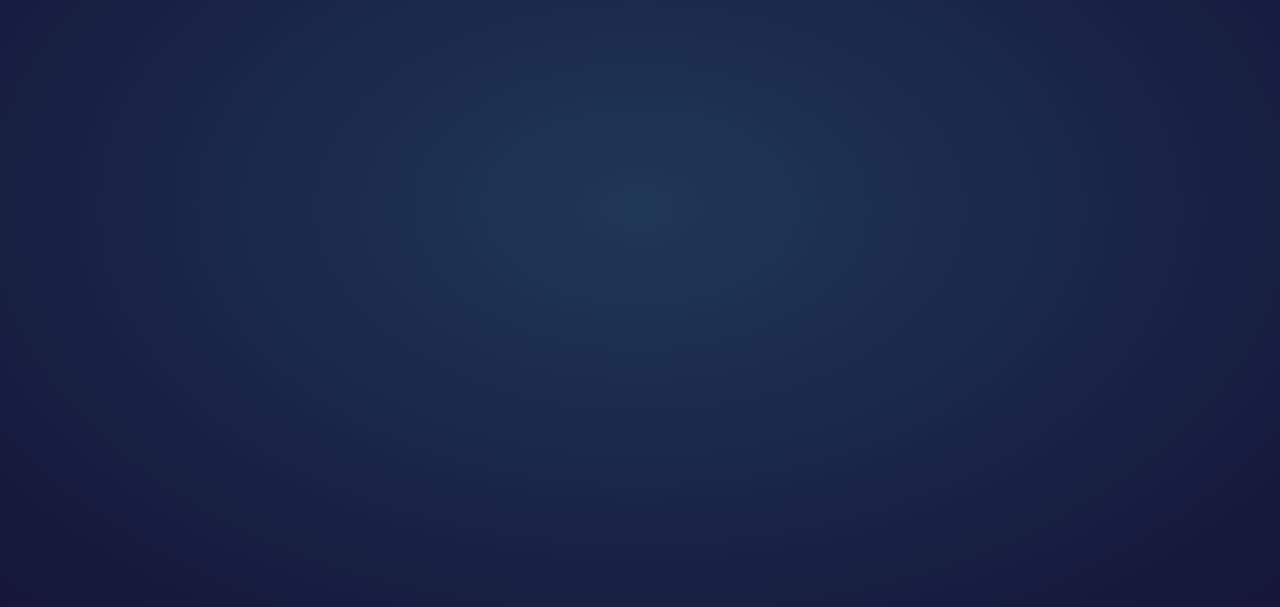
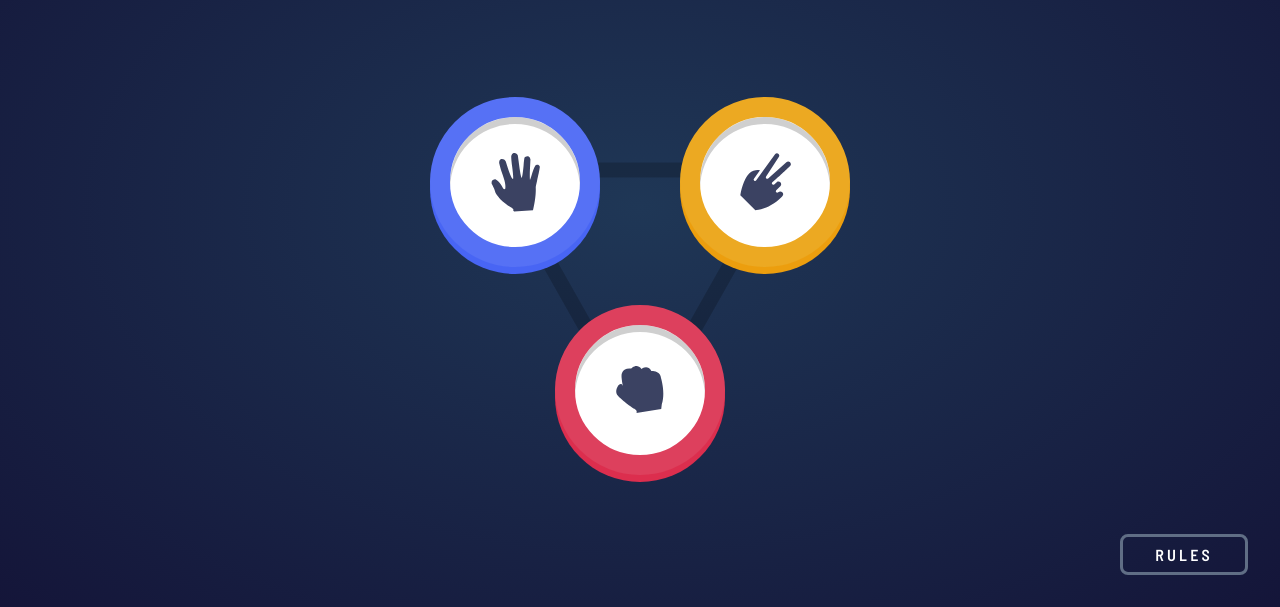
Before and after one commit to SOURABH358/Rock-Paper-Scissor-Game, a plain HTML site: page index.html in a window 1280 px wide. Shown: the part 193-800 px from the top of the page. Drawn offline with Linux system fonts and the light colour scheme.

Commit message:
added step-1

```diff
--- a/index.html
+++ b/index.html
@@ -42,6 +42,20 @@
                 <p>12</p>
             </div>
         </header>
+        <section class = "step-1">
+            <div class = "paper disc">
+                <img src = "./images/icon-paper.svg" alt = "icon-paper"/>
+            </div>
+            <div class = "scissors disc">
+                <img src = "./images/icon-scissors.svg" alt = "icon-scissors"/>
+            </div>
+            <div class = "rock disc">
+                <img src = "./images/icon-rock.svg" alt = "icon-rock"/>
+            </div>
+        </section>
+
+        <div class = "rules">RULES</div>
+
         <div class = "overlay hide-overlay"></div>
         <section class = "modal hide-modal">
             <h1 class = "modal-title">RULES</h1>
--- a/scss/_styling.scss
+++ b/scss/_styling.scss
@@ -1,6 +1,9 @@
-$Scissors-Gradient: hsl(39, 89%, 49%) to hsl(40, 84%, 53%);
-$Paper-Gradient: hsl(230, 89%, 62%) to hsl(230, 89%, 65%);
-$Rock-Gradient: hsl(349, 71%, 52%) to hsl(349, 70%, 56%);
+$Scissors-Gradient-1: hsl(39, 89%, 49%);
+$Scissors-Gradient-2: hsl(40, 84%, 53%);
+$Paper-Gradient-1: hsl(230, 89%, 62%);
+$Paper-Gradient-2: hsl(230, 89%, 65%);
+$Rock-Gradient-1: hsl(349, 71%, 52%);
+$Rock-Gradient-2: hsl(349, 70%, 56%);
 $Lizard-Gradient: hsl(261, 73%, 60%) to hsl(261, 72%, 63%);
 $Cyan: hsl(189, 59%, 53%) to hsl(189, 58%, 57%);
 $Dark-Text: hsl(229, 25%, 31%);
--- a/scss/style.scss
+++ b/scss/style.scss
@@ -16,6 +16,9 @@ body{
     background-image: radial-gradient($Radial-Gradient);
     overflow: hidden;
     padding: 3rem 2rem;
+    display: flex;
+    flex-direction: column;
+    align-items: center;
 
     .overlay{
         position: absolute;
@@ -65,7 +68,6 @@ body{
         border-radius: 1rem;
         width: 45rem;
         display: flex;
-        margin: auto;
         padding: 1rem;
         justify-content: space-between;
 
@@ -88,6 +90,55 @@ body{
                 color: $Dark-Text;
             }
         }
+    }
+    .step-1{
+        margin-top: 100px;
+        background-image: url('../images/bg-triangle.svg');
+        background-position: center;
+        background-repeat: no-repeat;
+        display: grid;
+        grid-template-columns: 250px 250px;
+        grid-template-rows: 200px 200px;
+        justify-items: center;
+        row-gap: 0.5rem;
+        .disc{
+            width: 170px;
+            height: 170px;
+            display: flex;
+            align-items: center;
+            justify-content: center;
+            cursor: pointer;
+        }
+        .paper{
+            background: white;
+            border: 20px solid $Paper-Gradient-2;
+            border-radius: 50%;
+            box-shadow: inset 0px 7px 0px 0px rgba(0,0,0,0.19),0px 7px 0px 0px $Paper-Gradient-1;
+
+        }
+        .scissors{
+            background: white;
+            border: 20px solid $Scissors-Gradient-2;
+            border-radius: 50%;
+            box-shadow: inset 0px 7px 0px 0px rgba(0,0,0,0.19),0px 7px 0px 0px $Scissors-Gradient-1;
+        }
+        .rock{
+            grid-column: 1/ span 3;
+            background: white;
+            border: 20px solid $Rock-Gradient-2;
+            border-radius: 50%;
+            box-shadow: inset 0px 7px 0px 0px rgba(0,0,0,0.19),0px 7px 0px 0px $Rock-Gradient-1;
+        }
+    }
+    .rules{
+        position: absolute;
+        right: 2rem;
+        bottom: 2rem;
+        border: 3px solid $Header-Outline;
+        color: white;
+        border-radius: 0.5rem;
+        padding: 0.5rem 2rem;
+        letter-spacing: 0.2rem;
     }
 }
 
```
Also changed, not shown: css/style.css, 1 other file.
